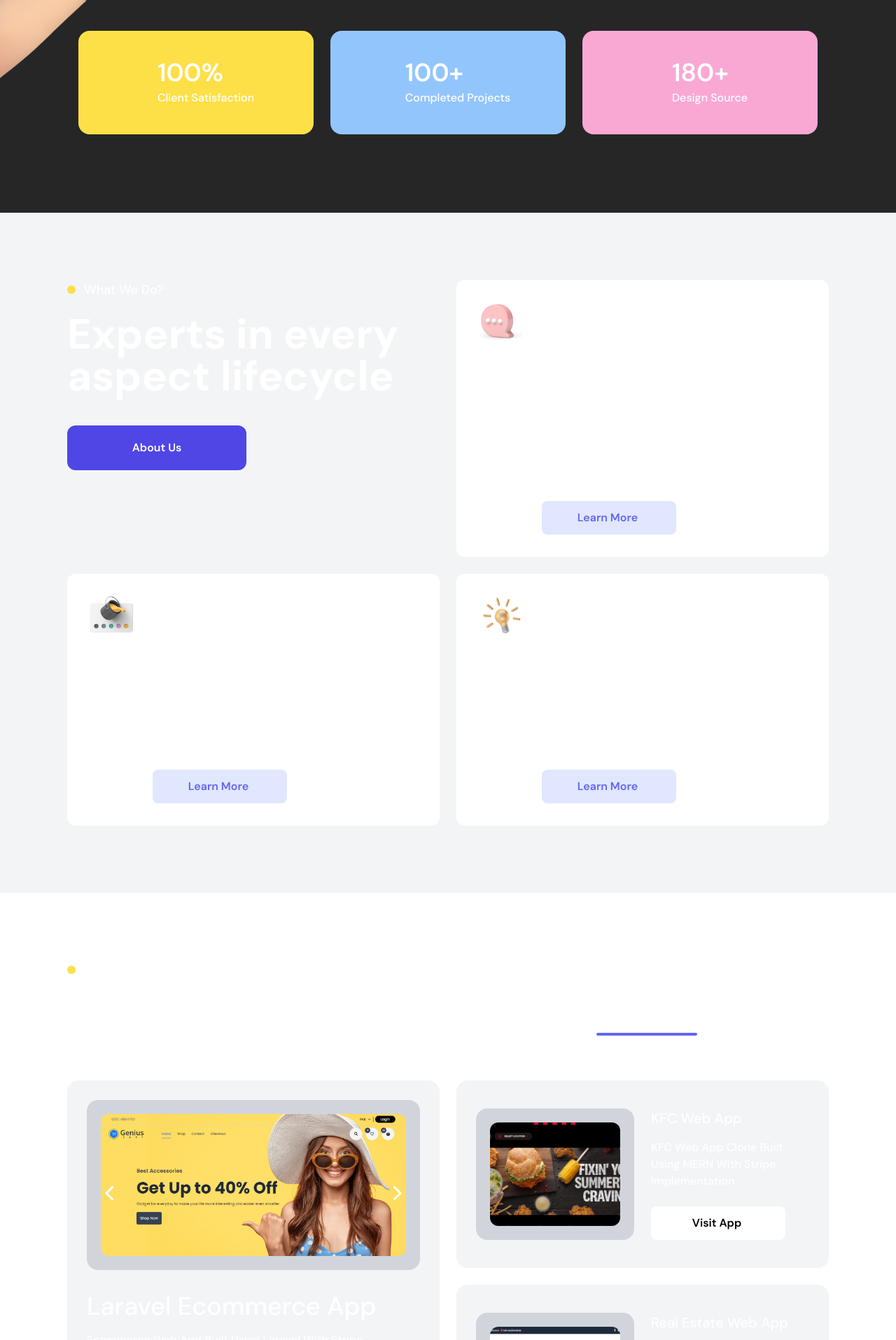
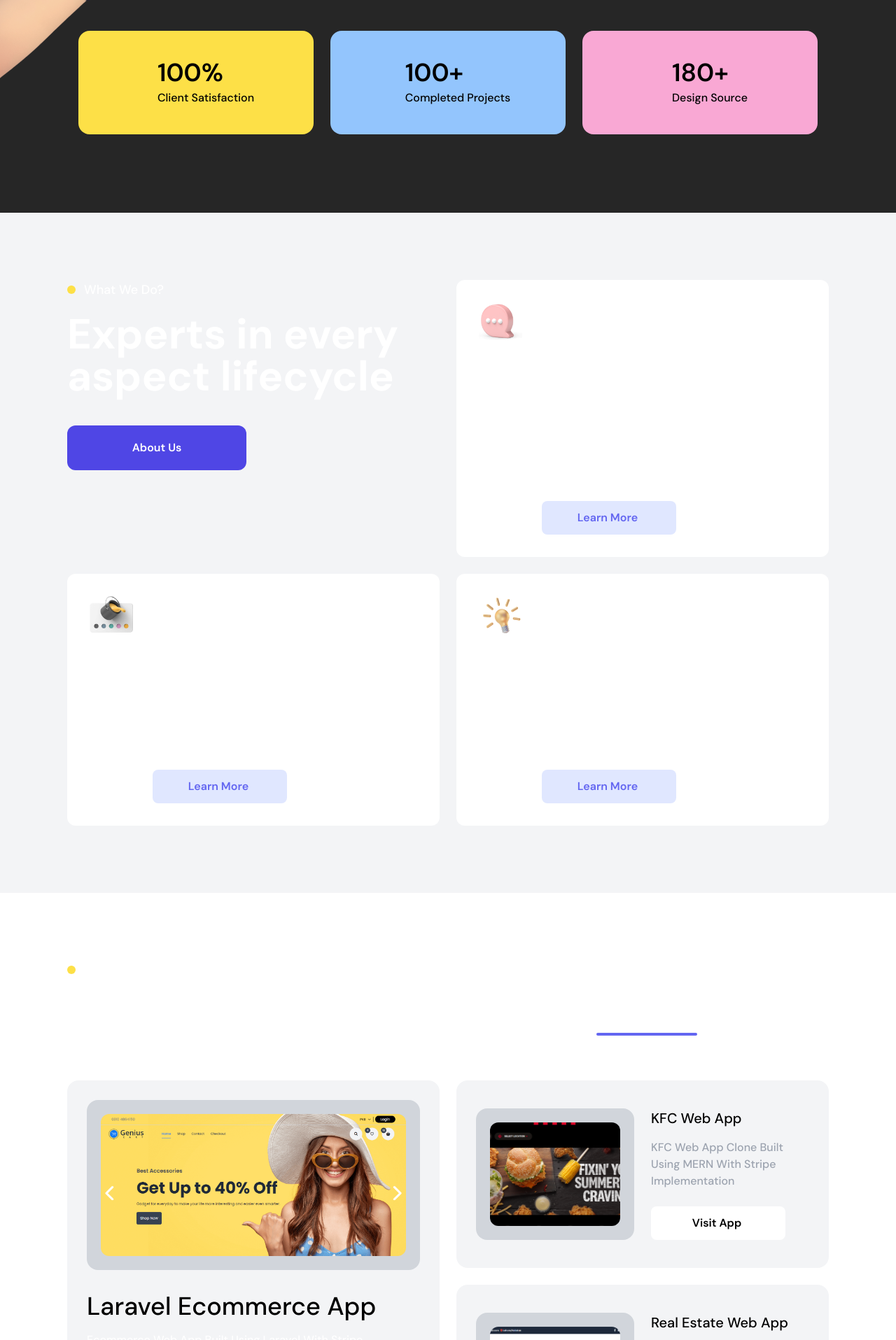
Before and after one commit to heyitsuzair/collax-ecommerce-next, a Next.js app: page / in a window 1280 px wide. Shown: the part 1300-3215 px from the top of the page at 70% size. Built offline with nearby package versions, Linux system fonts and the light colour scheme.

Commit message:
Font Color Fixes On Grid

```diff
--- a/src/components/commons/cards/Card.icon.title.description.jsx
+++ b/src/components/commons/cards/Card.icon.title.description.jsx
@@ -32,8 +32,8 @@ const CardIconTitleDescription = ({ color, icon, title, description }) => {
           ref={ref}
         ></i>
         <div>
-          <Text4Xl classes="font-semibold text-black" text={title} />
-          <TextMd text={description} classes="text-black font-medium mt-1" />
+          <Text4Xl classes="font-semibold !text-black" text={title} />
+          <TextMd text={description} classes="!text-black font-medium mt-1" />
         </div>
       </div>
     </div>
--- a/src/components/commons/grids/ProjectsGrid.jsx
+++ b/src/components/commons/grids/ProjectsGrid.jsx
@@ -61,7 +61,7 @@ const ProjectsGrid = ({ grid }) => {
         </div>
         <div className="flex flex-col justify-between gap-6 h-full">
           <div>
-            <Text4Xl text={TITLE_1} classes="text-black font-medium" />
+            <Text4Xl text={TITLE_1} classes="!text-black font-medium" />
             <TextMd
               text={DESCRIPTION_1}
               classes="text-gray-400 font-medium mt-4"
@@ -86,10 +86,10 @@ const ProjectsGrid = ({ grid }) => {
             </div>
             <div className="flex flex-col justify-between gap-6 col-span-12 lg:col-span-6">
               <div>
-                <TextXl text={TITLE_2} classes="text-black font-medium" />
+                <TextXl text={TITLE_2} classes="!text-black font-medium" />
                 <TextMd
                   text={DESCRIPTION_2}
-                  classes="text-gray-400 font-medium mt-4"
+                  classes="!text-gray-400 font-medium mt-4"
                 />
               </div>
               <a target="_blank" href={LINK_2} rel="noreferrer">
@@ -112,10 +112,10 @@ const ProjectsGrid = ({ grid }) => {
             </div>
             <div className="flex flex-col justify-between gap-6 col-span-12 lg:col-span-6">
               <div>
-                <TextXl text={TITLE_3} classes="text-black font-medium" />
+                <TextXl text={TITLE_3} classes="!text-black font-medium" />
                 <TextMd
                   text={DESCRIPTION_3}
-                  classes="text-gray-400 font-medium mt-4"
+                  classes="!text-gray-400 font-medium mt-4"
                 />
               </div>
               <a target="_blank" href={LINK_3} rel="noreferrer">
```
